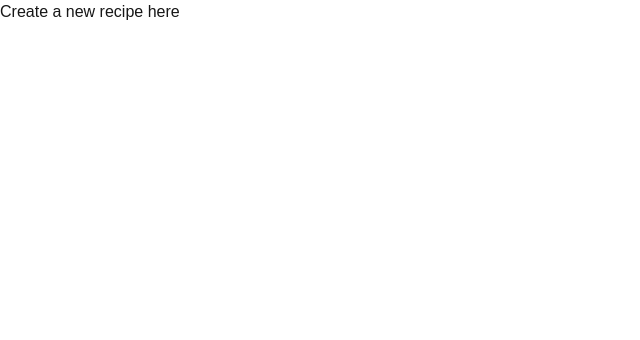
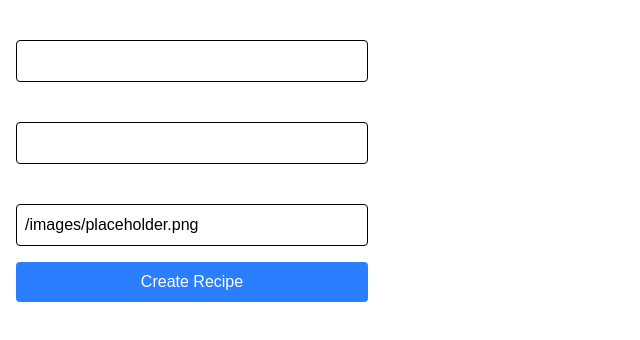
Before and after one commit to andrea0815/next-recipe-app, a Next.js app: page /create-recipe in a window 1280 px wide. Shown: the top 340 px of the page, without its empty margins (0-640 px from the left). Built offline with nearby package versions, Linux system fonts and the light colour scheme.

Commit message:
feat: add recipe, delete recipe, update prisma schema

```diff
--- a/actions/recipes.ts
+++ b/actions/recipes.ts
@@ -50,6 +50,8 @@ export async function createRecipe(prevState: FormState, formData: FormData
 export async function editRecipe(id: string, prevState: FormState, formData: FormData
 ): Promise<FormState> {
 
+    const user = await getCurrentDbUser();
+
     const name = formData.get("name") as string;
     const subtitle = formData.get("subtitle") as string;
     const image_uri = formData.get("image_uri") as string;
@@ -72,11 +74,12 @@ export async function editRecipe(id: string, prevState: FormState, formData: For
         return { errors };
     }
 
-    await updateRecipe(id, name, subtitle, image_uri);
+    await updateRecipe(id, name, subtitle, image_uri, user.id);
     redirect('/recipes-db');
 }
 
 export async function removeRecipe(id: string) {
+
     const user = await getCurrentDbUser();
 
     await deleteRecipe(id, user.id);
--- a/app/create-recipe/page.tsx
+++ b/app/create-recipe/page.tsx
@@ -1,15 +1,66 @@
-import React from 'react';
+"use client";
 
-export default function CreateRecipePage() {
+import { useActionState } from 'react';
+import { FormState, createRecipe } from '@/actions/recipes';
+
+export default function AddProductPage() {
+
+  const initialState: FormState = {
+    errors: {}
+  }
+
+  const [state, formAction, isPending] = useActionState(
+    createRecipe,
+    initialState
+  );
+
   return (
-    <div>
-      Create a new recipe here
+    <form action={formAction} className="p-4 space-y-4 max-w-96">
 
-      <form action="POST">
+      <div>
+        <label className="text-white">
+          Name
+          <input
+            type="text"
+            className="block w-full p-2 bg-white text-black border rounded"
+            name="name"
+          />
+        </label>
+        {state.errors.name && <p className="text-red-500">{state.errors.name}</p>}
+      </div>
 
+      <div>
+        <label className="text-white">
+          Subtitle
+          <input
+            type="text"
+            className="block w-full p-2 bg-white text-black border rounded"
+            name="subtitle"
+          />
+        </label>
+        {state.errors.subtitle && <p className="text-red-500">{state.errors.subtitle}</p>}
+      </div>
 
+      <div>
+        <label className="text-white">
+          Image
+          <input
+            type="text"
+            className="block w-full p-2 bg-white text-black border rounded"
+            name="image_uri"
+            defaultValue={"/images/placeholder.png"}
+          />
+        </label>
+        {state.errors.image_uri && <p className="text-red-500">{state.errors.image_uri}</p>}
+      </div>
 
-      </form>
-    </div>
+      <button
+        type="submit"
+        className="block w-full p-2 text-white bg-blue-500 rounded disabled:bg-gray-500 cursor-pointer"
+        disabled={isPending}
+      >
+        Create Recipe
+      </button>
+    </form>
   );
 }
--- a/app/page.tsx
+++ b/app/page.tsx
@@ -1,6 +1,7 @@
 import Image from "next/image";
 import Link from "next/link";
 import { SignUp, SignedIn, SignOutButton, SignedOut } from '@clerk/nextjs';
+import RecipeList from "@/components/RecipeList";
 
 
 export default function Home() {
@@ -14,6 +15,11 @@ export default function Home() {
           <h1>Welcome back!</h1>
           <Link href="/shopping-list">Go to your shopping list</Link>
           <Link href="/create-recipe">Create a new recipe</Link>
+
+          <div>
+            <RecipeList />
+
+          </div>
         </SignedIn>
 
         <SignedOut>
--- /dev/null
+++ b/components/RecipeItems.tsx
@@ -0,0 +1,59 @@
+"use client";
+
+import { removeRecipe } from "@/actions/recipes";
+import { getRecipes } from "@/lib/db/recipes";
+import Link from "next/dist/client/link";
+import Form from "next/form";
+import { useOptimistic } from "react";
+
+type Recipe = {
+    id: string;
+    name: string;
+    subtitle: string;
+    image_uri: string | null;
+}
+
+export default function RecipeItems({ recipes }: { recipes: Recipe[] }) {
+
+    const [optimisticRecipes, setOptimisticRecipes] = useOptimistic(
+        recipes,
+        (currentRecipes, recipeId) => {
+            return currentRecipes.filter(recipe => recipe.id !== recipeId);
+        }
+    );
+
+    const removeRecipeById = async (recipeId: string) => {
+        setOptimisticRecipes(recipeId);
+        await removeRecipe(recipeId);
+    }
+
+    return (
+        <ul className="space-y-4 p-4 flex gap-2">
+            {optimisticRecipes.map((recipe) => (
+                <li
+                    key={recipe.id}
+                    className="p-4 bg-gray-700 shadow-md rounded-lg text-white"
+                >
+                    <h2 className="text-xl font-semibold">
+                        <Link href={`/recipes/${recipe.name}`}>{recipe.name}</Link>
+                    </h2>
+
+                    <p>{recipe.subtitle}</p>
+
+                    {recipe.image_uri && (
+                        <img src={recipe.image_uri} alt={recipe.name} className="w-full h-48 object-cover rounded-lg mt-2" />
+                    )}
+
+                    <Form action={removeRecipeById.bind(null, recipe.id)}>
+                        <button
+                            type="submit"
+                            className="p-2 text-white bg-red-500 rounded disabled:bg-gray-500"
+                        >
+                            Delete
+                        </button>
+                    </Form>
+                </li>
+            ))}
+        </ul>
+    );
+}
--- a/components/RecipeList.tsx
+++ b/components/RecipeList.tsx
@@ -1,9 +1,19 @@
 import React from 'react';
+import { getRecipes } from "@/lib/db/recipes";
+import RecipeItems from './RecipeItems';
 
-export default function RecipeList() {
+type Recipe = {
+  id: string;
+  name: string;
+  subtitle: string;
+  image_uri: string | null;
+}
+
+export default async function RecipeList() {
+
+  const recipes: Recipe[] = await getRecipes();
+
   return (
-    <div>
-
-    </div>
+    <RecipeItems recipes={recipes}></RecipeItems>
   );
 }
--- a/lib/db/recipes.ts
+++ b/lib/db/recipes.ts
@@ -46,11 +46,15 @@ export async function updateRecipe(
     id: string,
     name: string,
     subtitle: string,
-    image_uri: string
+    image_uri: string,
+    userId: string
 ) {
     await new Promise((resolve) => setTimeout(resolve, 1500));
     return prisma.recipes.update({
-        where: { id },
+        where: {
+            id,
+            owner_id: userId,
+        },
         data: { name, subtitle, image_uri },
     });
 }
```
Also changed, not shown: actions/users.ts (deleted), public/images/placeholder.png (added).
